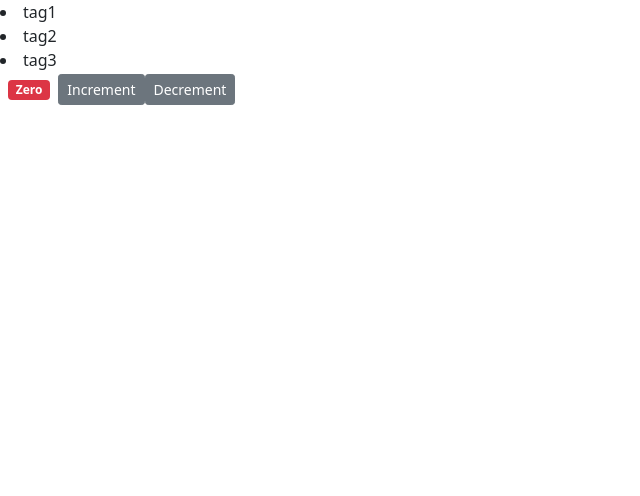
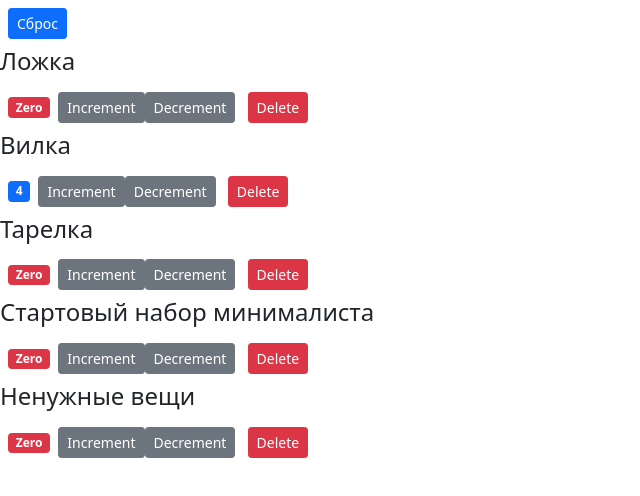
Before and after one commit to WilhelmWesser/counter, a React (Create React App) app: page / in a window 1280 px wide. Shown: the top 496 px of the page, without its empty margins (0-640 px from the left). Built offline with nearby package versions, Linux system fonts and the light colour scheme.

Commit message:
Ruled components set

```diff
--- a/src/components/counter.jsx
+++ b/src/components/counter.jsx
@@ -1,10 +1,8 @@
-import React, { useState } from "react";
+import React from "react";
 
-const Counter = () => {
-  const [count, setCount] = useState(0);
-  const tags = ["tag1", "tag2", "tag3"];
-  const formCount = () => {
-    return count === 0 ? "Zero" : count;
+const Counter = (props) => {
+  const formValue = () => {
+    return props.value === 0 ? "Zero" : props.value;
   };
 
   //   const styles = {
@@ -15,42 +13,33 @@ const Counter = () => {
 
   const getBadgeClasses = () => {
     let classes = "badge m-2 bg-";
-    classes += count === 0 ? "danger" : "primary";
+    classes += props.value === 0 ? "danger" : "primary";
     return classes;
-  };
-  const renderTags = () => {
-    if (tags.length === 0) return "There are no elements in the array";
-    return tags.map((tag) => <li key={String(tags.indexOf(tag))}>{tag}</li>);
-  };
-  const handleIncrement = (productId) => {
-    console.log(productId);
-    setCount(count + 1);
-  };
-  const handleDecrement = () => {
-    if (count === 0) {
-      return;
-    } else {
-      setCount(count - 1);
-    }
   };
 
   return (
     <>
-      {" "}
-      {tags.length === 0 && "No tags found"}
-      {renderTags()}
-      <span className={getBadgeClasses()}>{formCount()}</span>
+      <h4>{props.name}</h4>
+      <span className={getBadgeClasses()}>{formValue()}</span>
       <button
-        onClick={() => {
-          handleIncrement({ id: 1 });
-        }}
+        onClick={() => props.onIncrement(props.id)}
         className="btn btn-secondary btn-sm"
       >
         Increment
       </button>
-      <button onClick={handleDecrement} className="btn btn-secondary btn-sm">
+      <button
+        onClick={() => props.onDecrement(props.id)}
+        className="btn btn-secondary btn-sm"
+      >
         Decrement
       </button>{" "}
+      <button
+        className="btn btn-danger btn-sm m-2"
+        onClick={() => props.onDelete(props.id)}
+      >
+        Delete
+      </button>
+      <br />
     </>
   );
 };
--- /dev/null
+++ b/src/components/counters.jsx
@@ -0,0 +1,74 @@
+import React, { useState } from "react";
+import Counter from "./counter";
+
+const Counters = () => {
+  const initialState = [
+    { value: 0, id: 1, name: "Ложка" },
+    { value: 4, id: 2, name: "Вилка" },
+    { value: 0, id: 3, name: "Тарелка" },
+    { value: 0, id: 4, name: "Стартовый набор минималиста" },
+    { value: 0, id: 5, name: "Ненужные вещи" },
+  ];
+  const [counters, setCounters] = useState(initialState);
+
+  const handleDelete = (counterId) => {
+    const newCounters = counters.filter((c) => c.id !== counterId);
+    console.log(counterId);
+    setCounters(newCounters);
+  };
+
+  const handleReset = () => setCounters(initialState);
+
+  const handleIncrement = (counterId) => {
+    const elementToIncrement = counters.find(
+      (counter) => counter.id === counterId
+    );
+    const incrementedElement = elementToIncrement;
+    incrementedElement.value++;
+    const newCounters = [...counters];
+    newCounters.splice(
+      counters.indexOf(elementToIncrement),
+      1,
+      incrementedElement
+    );
+    console.log(newCounters);
+    setCounters(newCounters);
+  };
+
+  const handleDecrement = (counterId) => {
+    const elementToDecrement = counters.find(
+      (counter) => counter.id === counterId
+    );
+    if (elementToDecrement.value <= 0) {
+      return;
+    }
+    const decrementedElement = elementToDecrement;
+    decrementedElement.value -= 1;
+    const newCounters = [...counters];
+    newCounters.splice(
+      counters.indexOf(elementToDecrement),
+      1,
+      decrementedElement
+    );
+    setCounters(newCounters);
+  };
+
+  return (
+    <div>
+      <button className="btn btn-primary btn-sm m-2" onClick={handleReset}>
+        Сброс
+      </button>
+      {counters.map((counter) => (
+        <Counter
+          key={counter.id}
+          onDelete={handleDelete}
+          onIncrement={handleIncrement}
+          onDecrement={handleDecrement}
+          {...counter}
+        ></Counter>
+      ))}
+    </div>
+  );
+};
+
+export default Counters;
--- a/src/index.js
+++ b/src/index.js
@@ -4,11 +4,11 @@ import "./index.css";
 import reportWebVitals from "./reportWebVitals";
 import "bootstrap/dist/css/bootstrap.css";
 import Counter from "./components/counter";
+import Counters from "./components/counters";
 
 ReactDOM.render(
-  <React.StrictMode>
-    <Counter />
-  </React.StrictMode>,
+  <Counters />,
+
   document.getElementById("root")
 );
 
```
